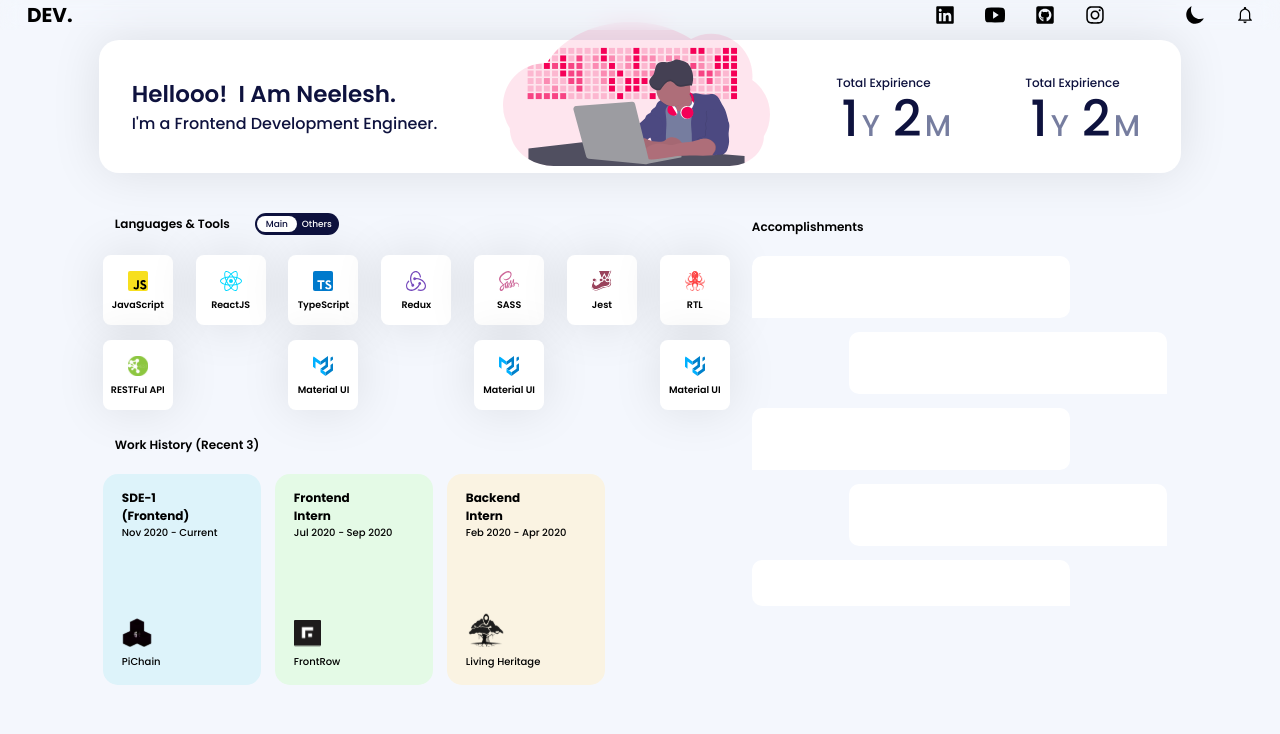
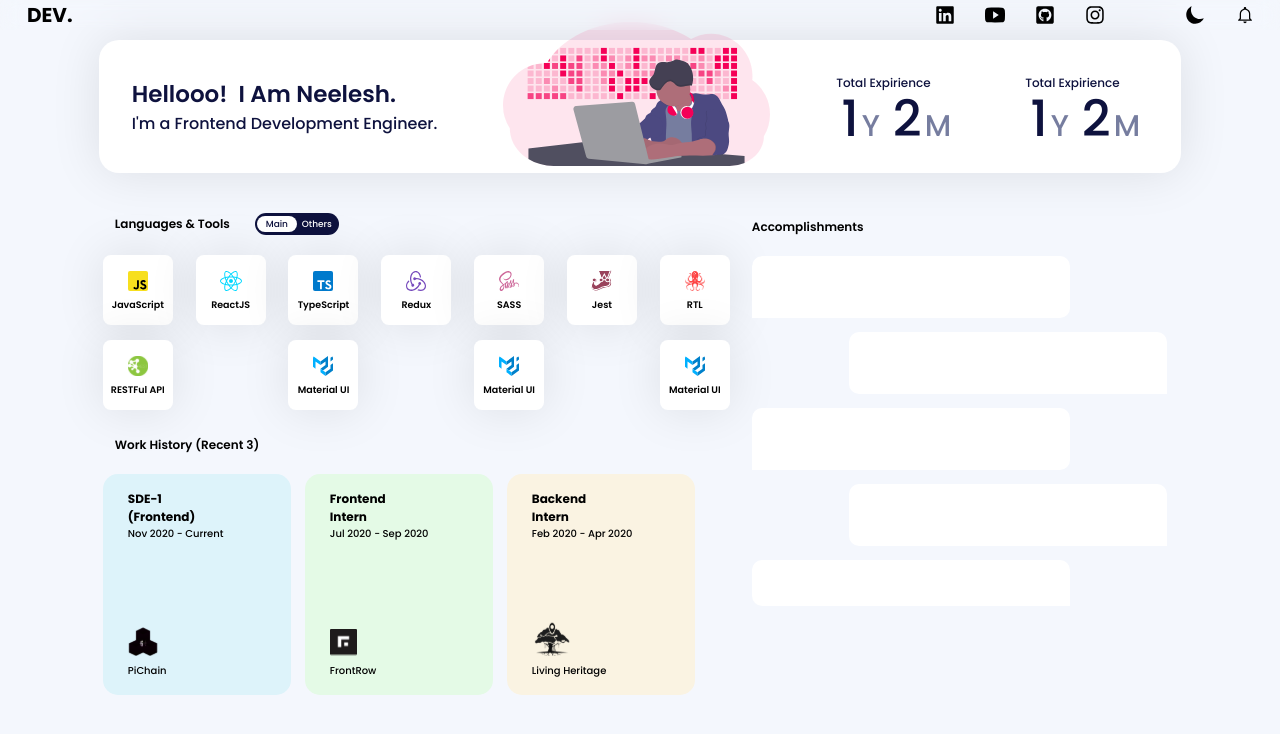
Before and after one commit to neeleshio/myfolio-webapp, a React (Create React App) app: page / in a window 1280 px wide. Shown: the top 734 px of the page. Built offline with nearby package versions, Linux system fonts and the light colour scheme.

Commit message:
card overflow

```diff
--- a/src/styles/Portfolio.scss
+++ b/src/styles/Portfolio.scss
@@ -216,9 +216,9 @@
         padding-bottom: 10px;
 
         .card {
-            min-width: 158px;
-            min-height: 211px;
-            padding: 15px 19px;
+            min-width: 188px;
+            min-height: 221px;
+            padding: 16px 25px;
             border-radius: 15px;
             display: flex;
             flex-direction: column;
```
